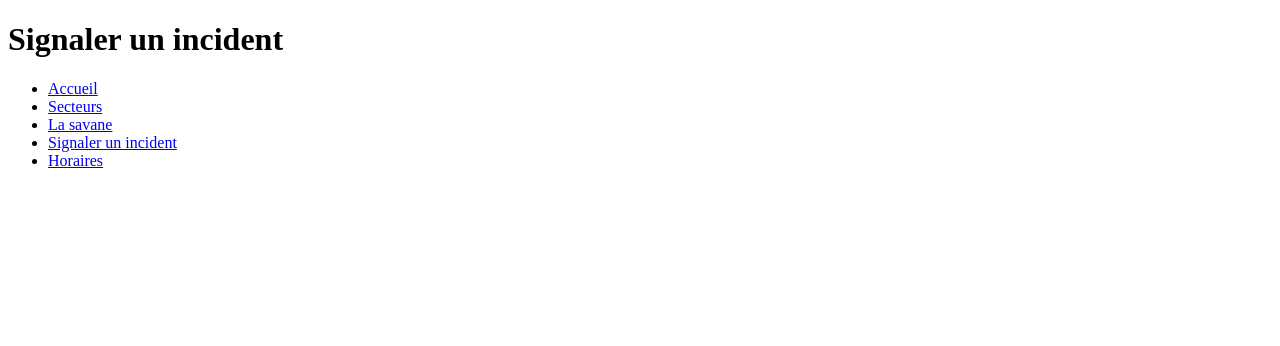
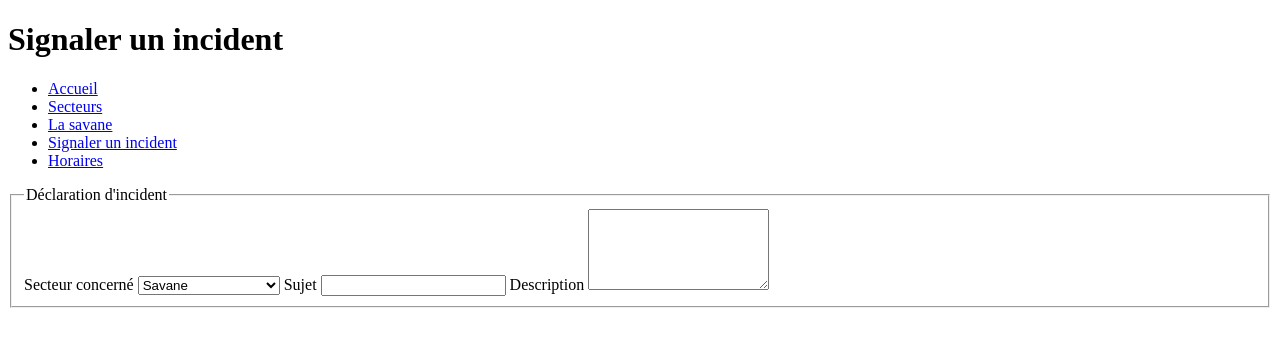
Before and after one commit to Brewen04/Gourmelin.zootickoon, a plain HTML site: page zootickoonGourmelin/ticket.html in a window 1280 px wide. Drawn offline with Linux system fonts and the light colour scheme.

Commit message:
Add files via upload

```diff
--- a/zootickoonGourmelin/ticket.html
+++ b/zootickoonGourmelin/ticket.html
@@ -14,6 +14,22 @@
 		<li><a href="signaler.html">Signaler un incident</a></li>
 		<li><a href="index.html#horaires">Horaires</a></li>
 	</ul>
-
+	<form action="traiter_signalement.php" method="post">
+		<fieldset>
+			<Legend>Déclaration d'incident</Legend>
+			<label for ="secteur">Secteur concerné</label>
+			<select id="secteur" name="secteur" required>
+				<option value="SAV">Savane</option>
+				<option value="FOR">Forêt tropicale</option>
+				<option value="BAN">Banquise</option>
+				<option value="FER">Ferme pédagogique</option>
+				<option value="VOL">Grande volière</option>
+				<option value="AQUA">Aquarium</option>
+			</select>
+			<label for="sujet">Sujet</label>
+			<input id="sujet" name="sujet" type="text" maxlength="120" required>
+			<label for="detail">Description</label>
+			<textarea id="detail" name="detail" rows="5" maxlength="255" required></textarea>
+		</fieldset>
 </body>
 </html>
```
